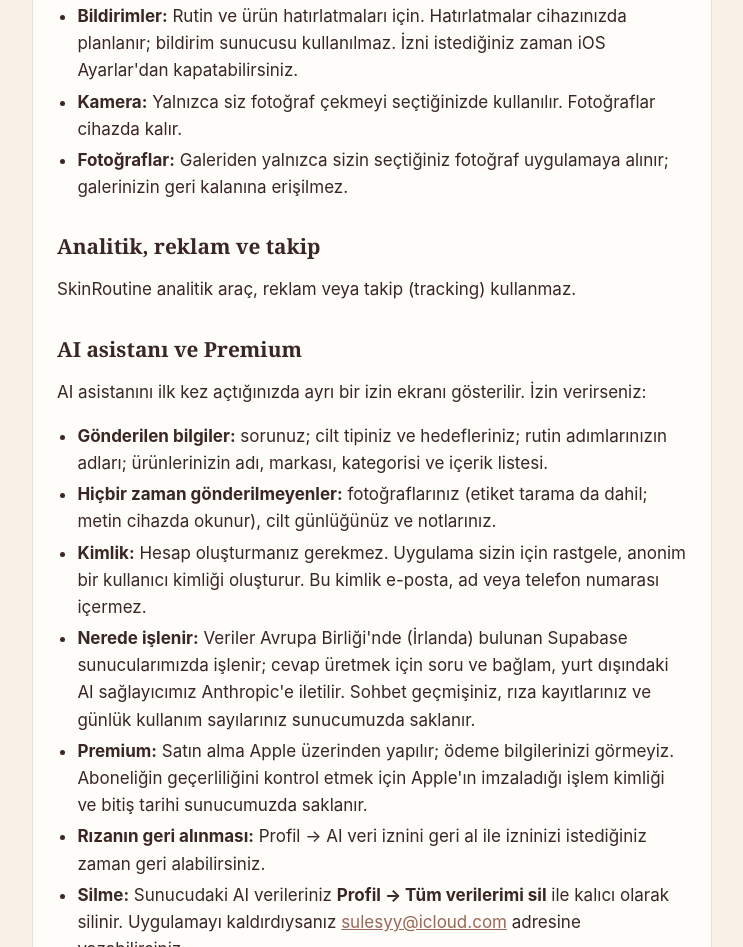
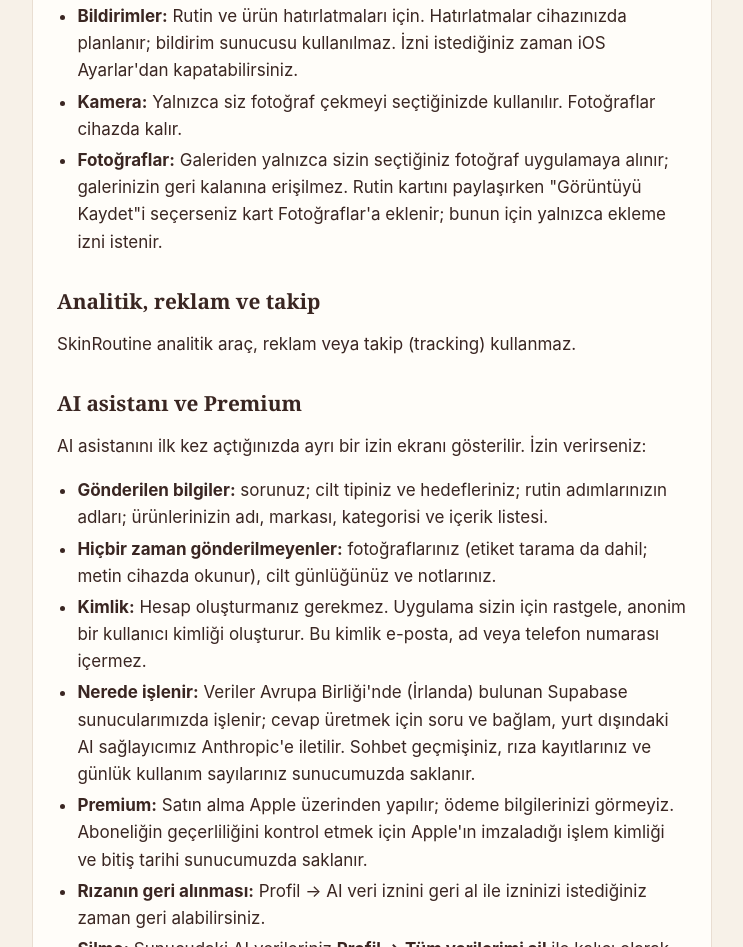
Before and after one commit to sulesyy/skinroutine, a plain HTML site: page privacy-tr.html in a window 1280 px wide. Shown: the part 1602-2549 px from the top of the page, without its empty margins (268-1011 px from the left). Drawn offline with Linux system fonts and the light colour scheme.

Commit message:
Gizlilik: rutin kartını Fotoğraflar'a kaydetme izni

```diff
--- a/privacy-tr.html
+++ b/privacy-tr.html
@@ -33,7 +33,7 @@ a{color:var(--accent)}ul{padding-left:1.2em}li{margin:4px 0}p.meta{color:var(--m
 <ul>
 <li><strong>Bildirimler:</strong> Rutin ve ürün hatırlatmaları için. Hatırlatmalar cihazınızda planlanır; bildirim sunucusu kullanılmaz. İzni istediğiniz zaman iOS Ayarlar'dan kapatabilirsiniz.</li>
 <li><strong>Kamera:</strong> Yalnızca siz fotoğraf çekmeyi seçtiğinizde kullanılır. Fotoğraflar cihazda kalır.</li>
-<li><strong>Fotoğraflar:</strong> Galeriden yalnızca sizin seçtiğiniz fotoğraf uygulamaya alınır; galerinizin geri kalanına erişilmez.</li>
+<li><strong>Fotoğraflar:</strong> Galeriden yalnızca sizin seçtiğiniz fotoğraf uygulamaya alınır; galerinizin geri kalanına erişilmez. Rutin kartını paylaşırken "Görüntüyü Kaydet"i seçerseniz kart Fotoğraflar'a eklenir; bunun için yalnızca ekleme izni istenir.</li>
 </ul>
 <h2>Analitik, reklam ve takip</h2>
 <p>SkinRoutine analitik araç, reklam veya takip (tracking) kullanmaz.</p>
```
Also changed, not shown: privacy-en.html (+1 -1 lines).
